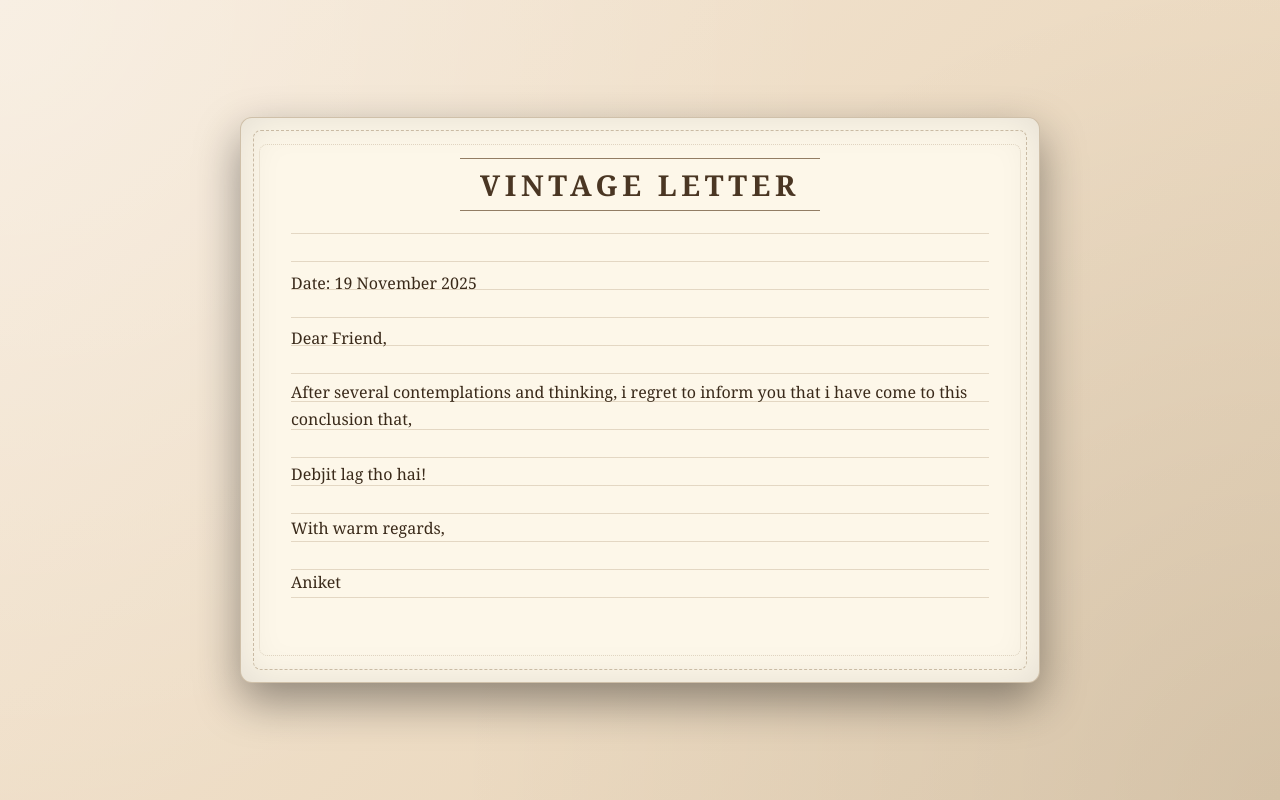
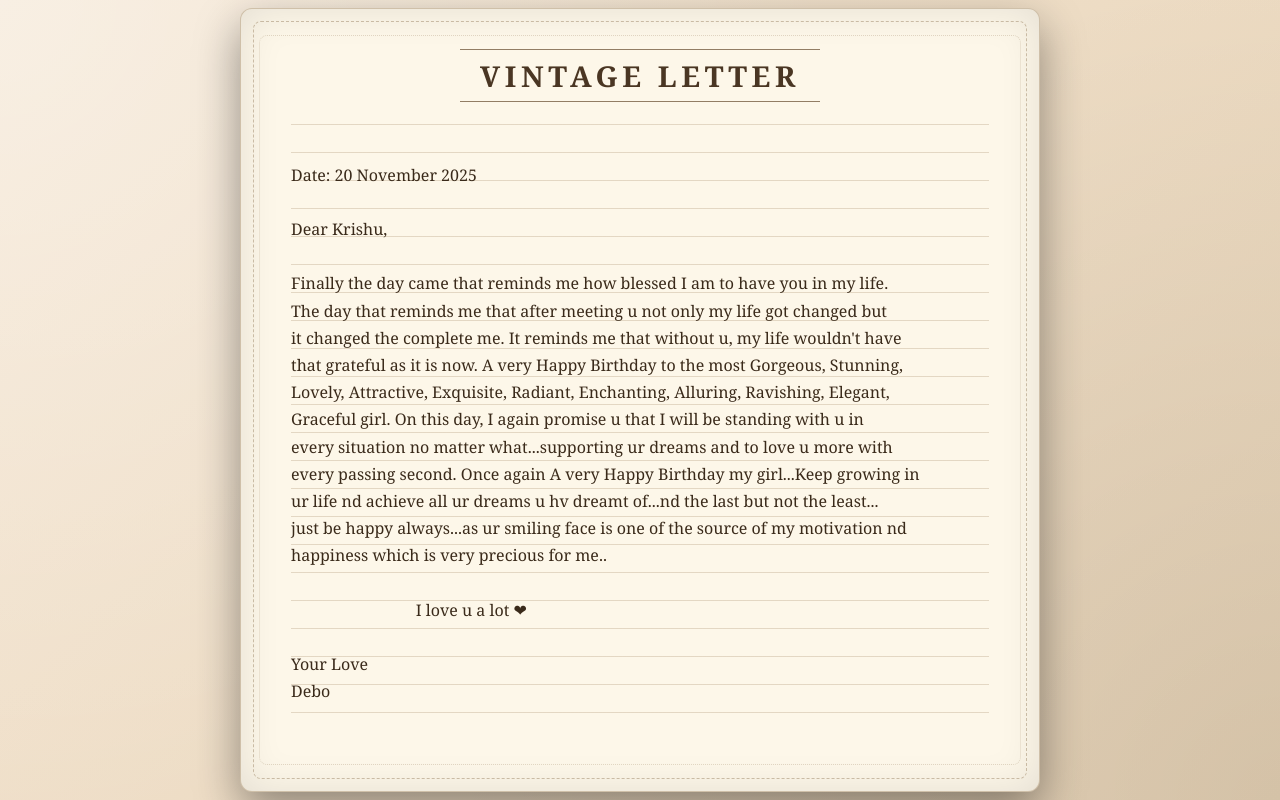
Before and after one commit to aniketexe/Birthday, a plain HTML site: page personal_letter.html in a window 1280 px wide. Drawn offline with Linux system fonts and the light colour scheme.

Commit message:
Update personal_letter.html

```diff
--- a/personal_letter.html
+++ b/personal_letter.html
@@ -109,17 +109,26 @@
 
     <!-- Static, written letter instead of textarea -->
     <div class="letter-body-static">
-Date: 19 November 2025
+Date: 20 November 2025
 
-Dear Friend,
+Dear Krishu,
 
-After several contemplations and thinking, i regret to inform you that i have come to this conclusion that,
+Finally the day came that reminds me how blessed I am to have you in my life.
+The day that reminds me that after meeting u not only my life got changed but
+it changed the complete me. It reminds me that without u, my life wouldn't have
+that grateful as it is now. A very Happy Birthday to the most Gorgeous, Stunning,
+Lovely, Attractive, Exquisite, Radiant, Enchanting, Alluring, Ravishing, Elegant,
+Graceful girl. On this day, I again promise u that I will be standing with u in
+every situation no matter what...supporting ur dreams and to love u more with
+every passing second. Once again A very Happy Birthday my girl...Keep growing in
+ur life nd achieve all ur dreams u hv dreamt of...nd the last but not the least...
+just be happy always...as ur smiling face is one of the source of my motivation nd
+happiness which is very precious for me..
 
-Debjit lag tho hai!
+                              I love u a lot ❤
 
-With warm regards,
-
-Aniket
+Your Love
+Debo
     </div>
 
     <div class="letter-footer">
```
